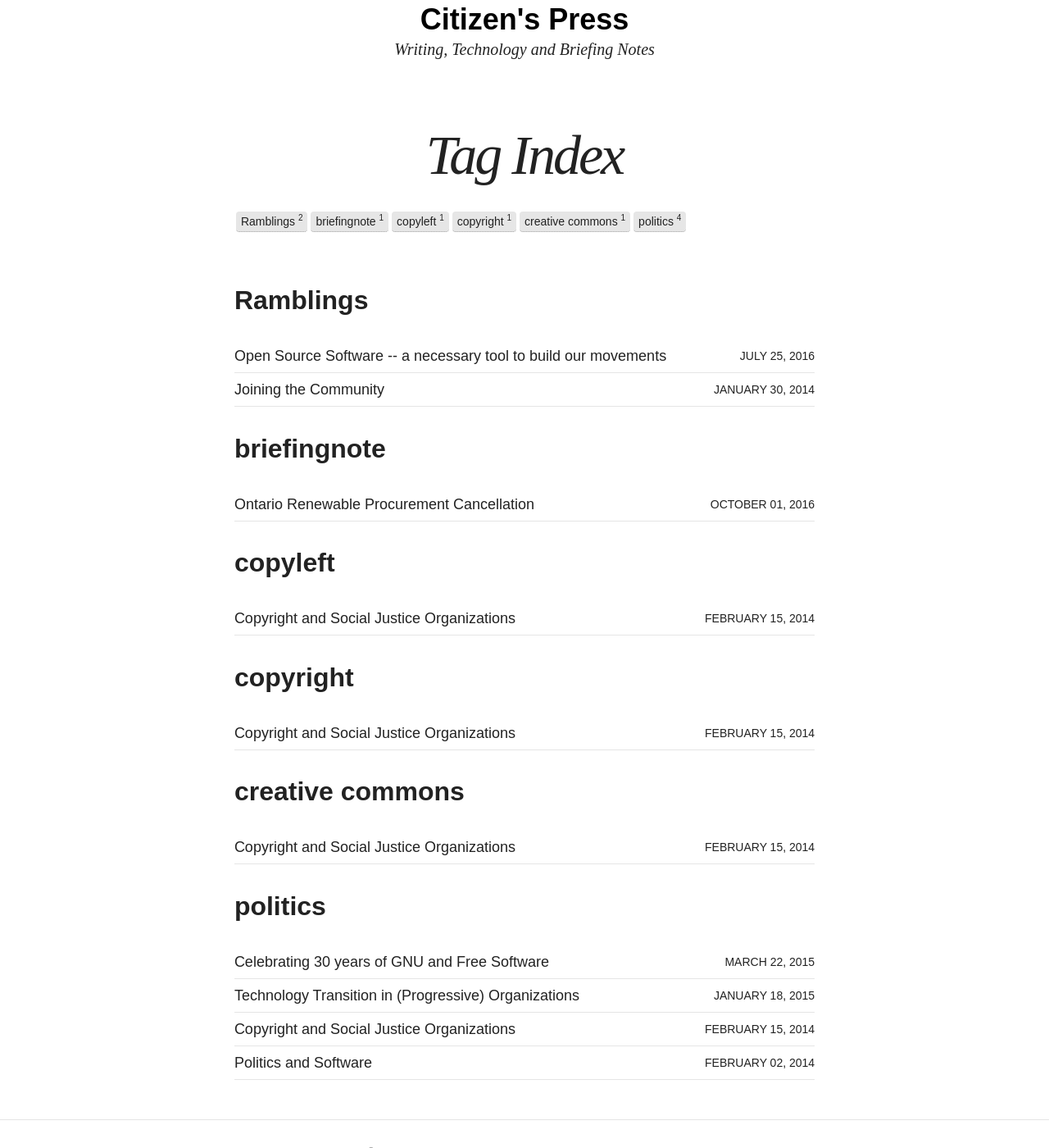
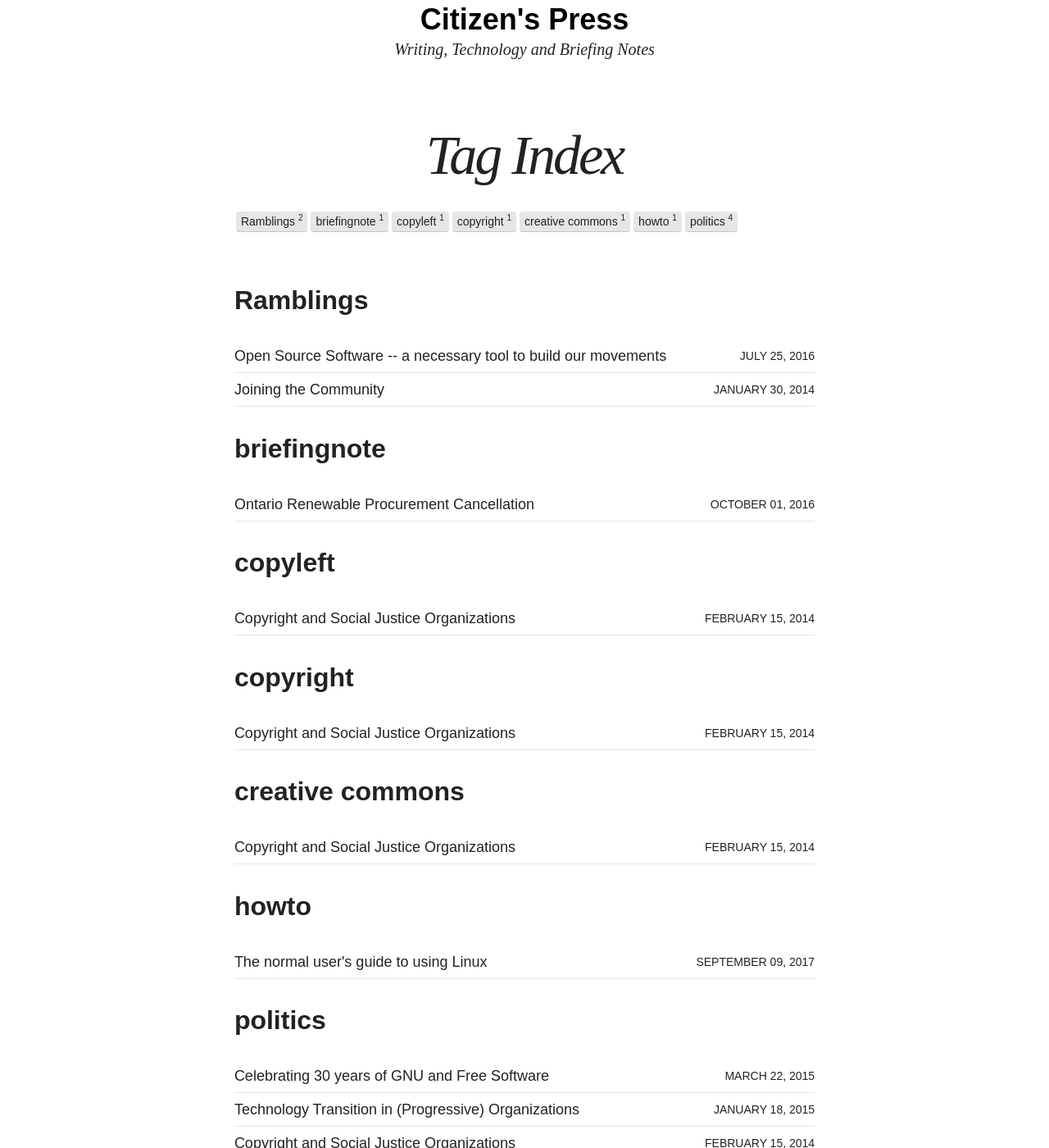
Before and after one commit to citizenspress/citizenspress.github.io, a Jekyll site: the page built from tags/index.md, in a window 1280 px wide and 1400 px high, scrolled down 323 px. Shown: the whole window at 82% size. Built offline with Jekyll 4.4.1, drawn with Linux system fonts in a browser that asks for light colours; nearby versions of some CDN libraries; some of the changed lines change nothing that is shown.

Commit message:
Update 2017-09-09-Linux-For-Normals.md
Updated the preamble.

```diff
--- a/_posts/articles/2017-09-09-Linux-For-Normals.md
+++ b/_posts/articles/2017-09-09-Linux-For-Normals.md
@@ -1,3 +1,16 @@
+---
+layout: post
+title: The normal user's guide to using Linux
+description: "The purpose of this document is to outline how I work in Linux. While there are lots of documents online about how coders set-up and tinker with Linux, there are not many for normal users who want to become more proficient in their computer use."
+modified: 2017-09-09
+category: articles
+tags: [howto]
+image:
+comments: false
+share: true
+---
+
+
 Introduction
 ============
 
```
